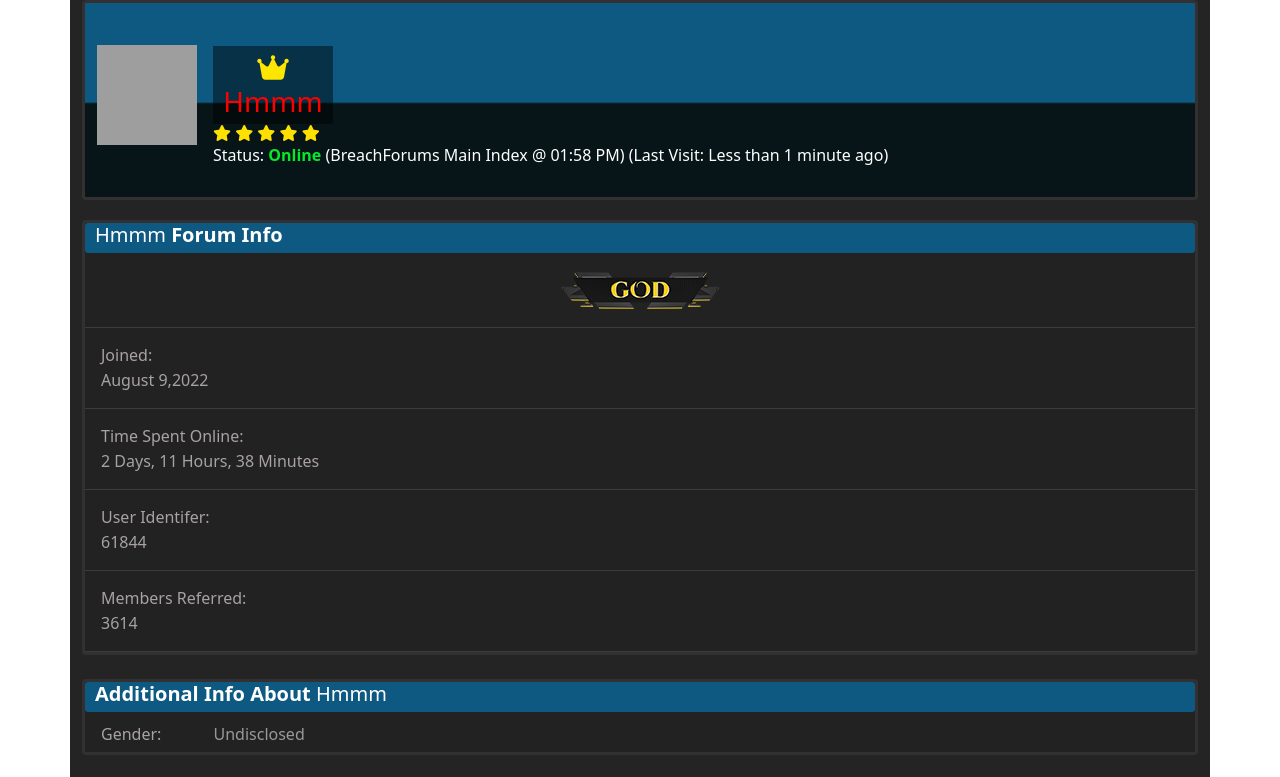
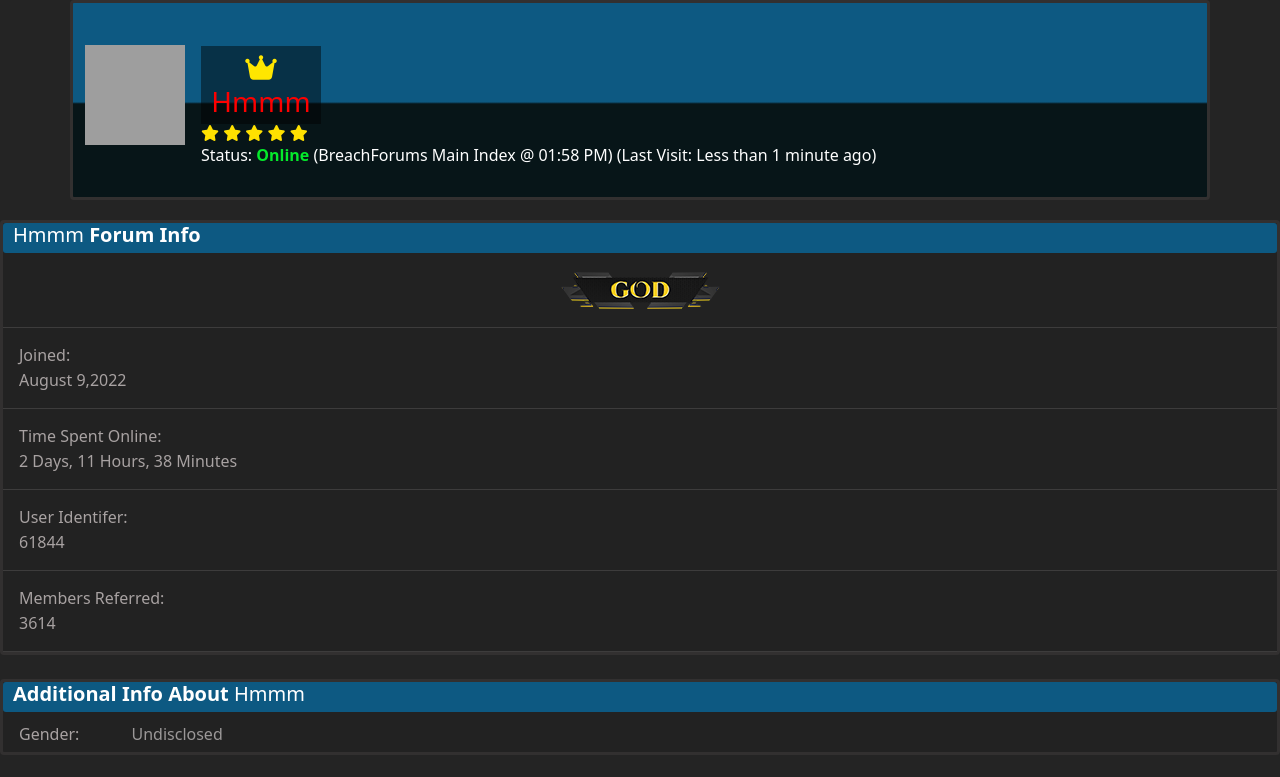
Before and after one commit to Ryzz123/breached, a plain HTML site: page index.html in a window 1280 px wide. Shown: the top 777 px of the page. Drawn offline with nearby package versions, Linux system fonts and the light colour scheme; grey boxes are pictures that could not be loaded.

Commit message:
Update index.html

```diff
--- a/index.html
+++ b/index.html
@@ -10,7 +10,7 @@
     <link href="https://cdn.jsdelivr.net/npm/bootstrap@5.2.1/dist/css/bootstrap.min.css" rel="stylesheet" integrity="sha384-iYQeCzEYFbKjA/T2uDLTpkwGzCiq6soy8tYaI1GyVh/UjpbCx/TYkiZhlZB6+fzT" crossorigin="anonymous">
   </head>
   <body>
-    <div class="container bg-dark-2">
+    <div class="bg-dark-2">
     <!-- bagian profil -->
         <div class="profil container col-sm-12">
             <div id="target"  class="target">
```
